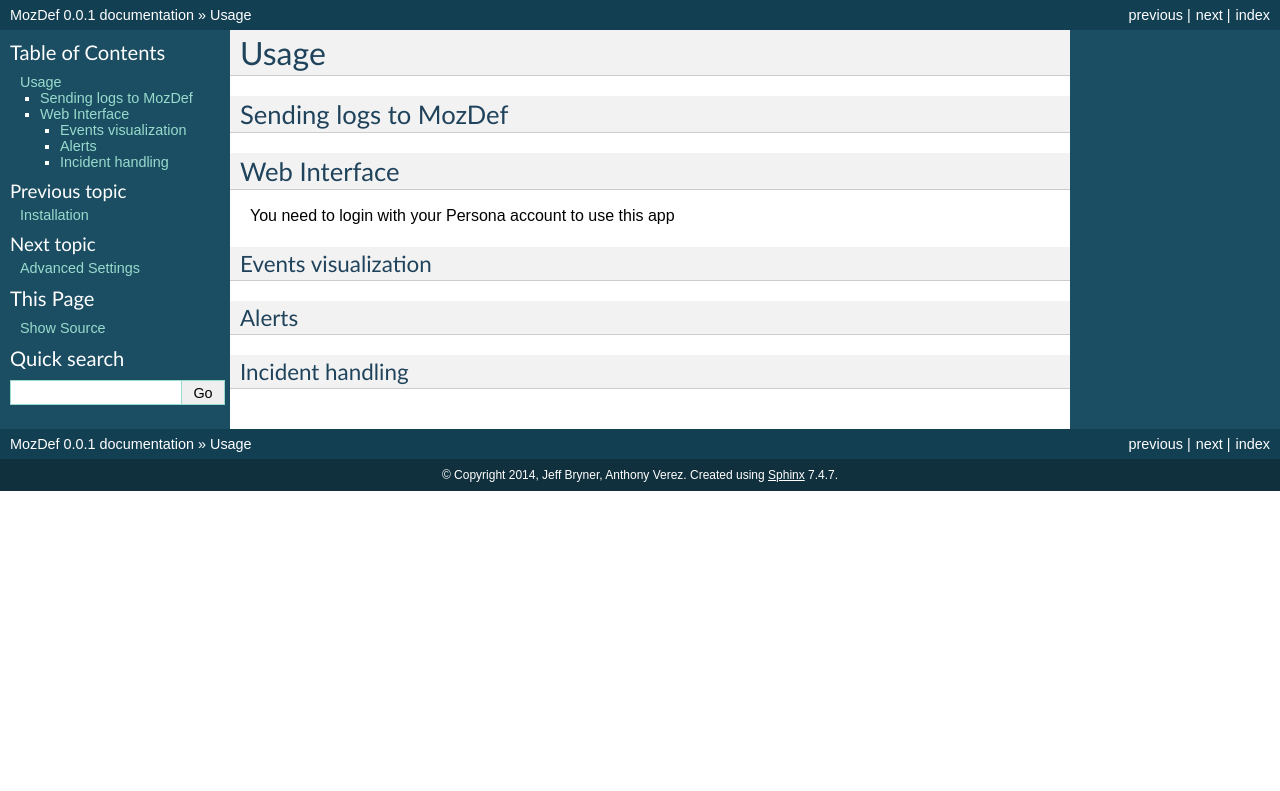
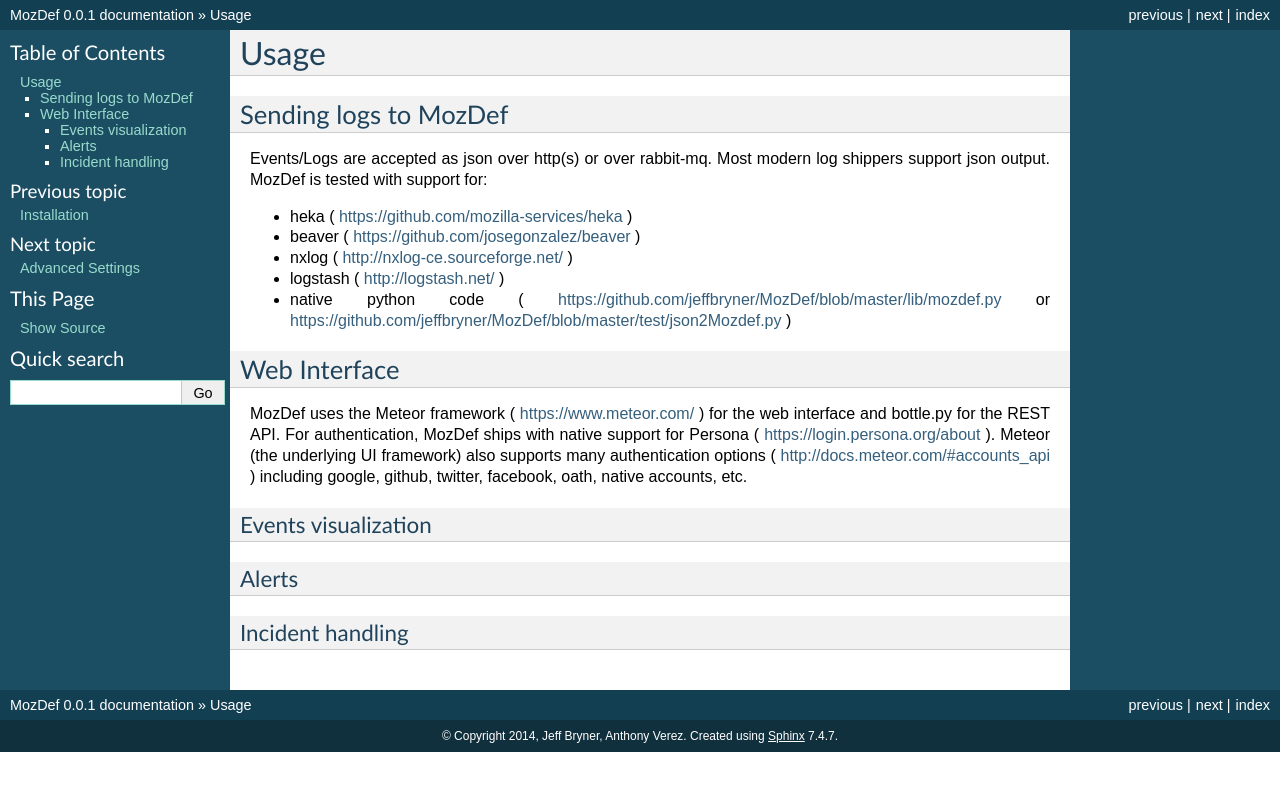
Before and after one commit to mozilla/MozDef, a Sphinx documentation site: the page built from docs/source/usage.rst, in a window 1280 px wide. Shown: the top 791 px of the page. Built offline with Sphinx 7.4.7, drawn with Linux system fonts in a browser that asks for light colours.

Commit message:
update with details on log shippers, auth options.

```diff
--- a/docs/source/usage.rst
+++ b/docs/source/usage.rst
@@ -4,10 +4,21 @@
 Sending logs to MozDef
 ----------------------
 
+Events/Logs are accepted as json over http(s) or over rabbit-mq. Most modern log shippers support json output. MozDef is tested with support for:
+
+* heka ( https://github.com/mozilla-services/heka )
+* beaver ( https://github.com/josegonzalez/beaver )
+* nxlog ( http://nxlog-ce.sourceforge.net/ )
+* logstash ( http://logstash.net/ )
+* native python code ( https://github.com/jeffbryner/MozDef/blob/master/lib/mozdef.py or  https://github.com/jeffbryner/MozDef/blob/master/test/json2Mozdef.py )
+
+
 Web Interface
 -------------
+MozDef uses the Meteor framework  ( https://www.meteor.com/ ) for the web interface and bottle.py for the REST API.
+For authentication, MozDef ships with native support for Persona ( https://login.persona.org/about ).
+Meteor (the underlying UI framework) also supports many authentication options ( http://docs.meteor.com/#accounts_api ) including google, github, twitter, facebook, oath, native accounts, etc.
 
-You need to login with your Persona account to use this app
 
 
 Events visualization
```
